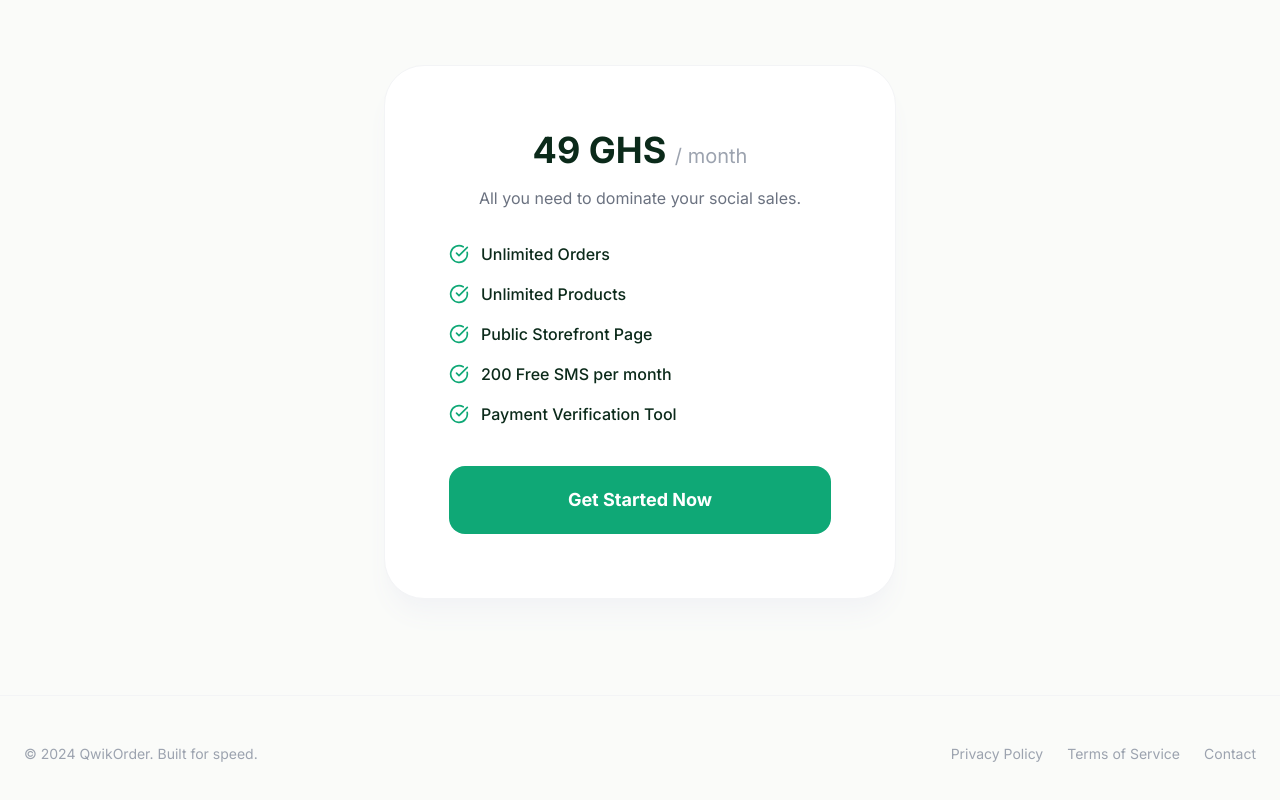
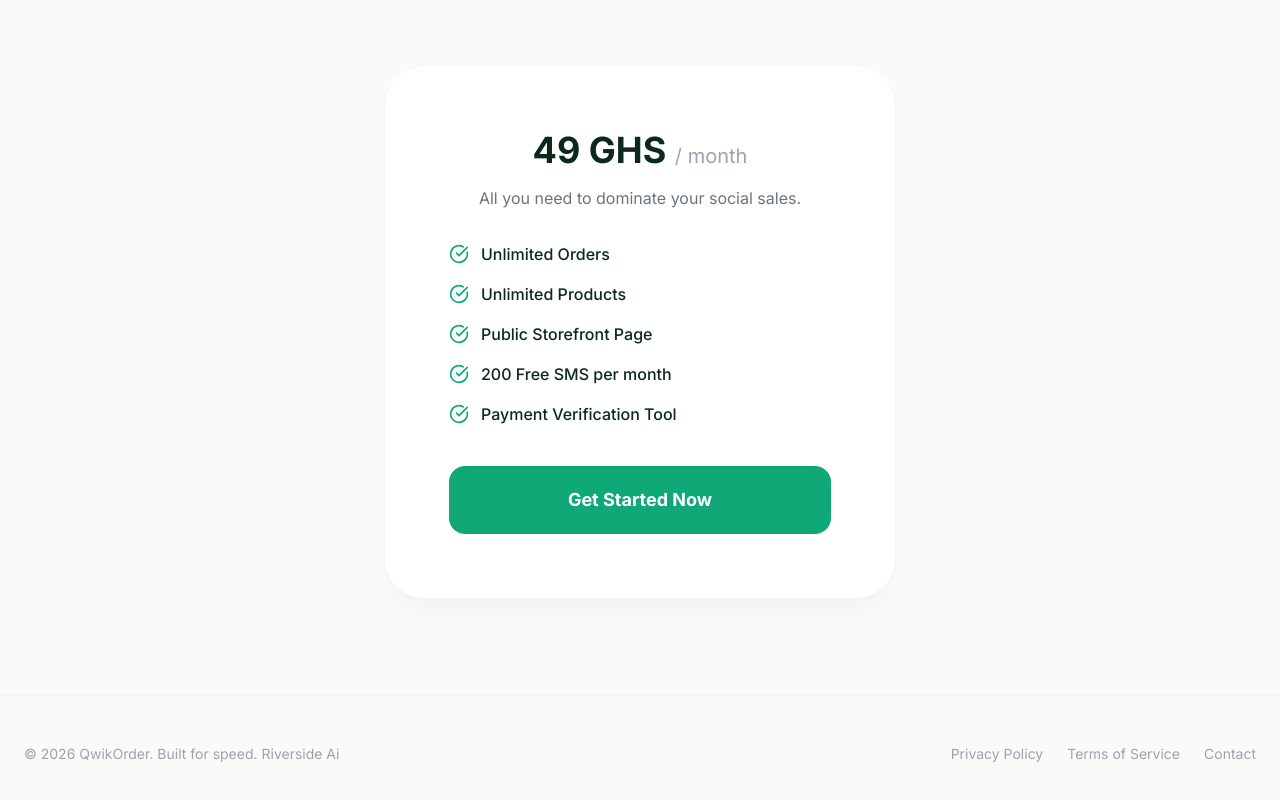
Before and after one commit to aiwithenoch/QwikOrder, a React (Vite) app: page / in a window 1280 px wide. Shown: the part 1335-2135 px from the top of the page. Built offline with nearby package versions, Linux system fonts and the light colour scheme.

Commit message:
feat: Dynamically update copyright year in footer
The copyright year in the landing page footer was hardcoded to 2024. This change updates it to dynamically reflect the current year, ensuring accuracy as time progresses. It also adds a credit for Riverside Ai.

```diff
--- a/pages/Landing.tsx
+++ b/pages/Landing.tsx
@@ -81,7 +81,7 @@ const Landing: React.FC = () => {
 
       {/* Footer */}
       <footer className="max-w-7xl mx-auto px-6 py-12 border-t border-gray-100 flex flex-col md:flex-row justify-between items-center text-sm text-gray-400 space-y-4 md:space-y-0">
-        <div>© 2024 QwikOrder. Built for speed.</div>
+        <div>© {new Date().getFullYear()} QwikOrder. Built for speed. Riverside Ai</div>
         <div className="flex space-x-6">
           <a href="#" className="hover:text-primary">Privacy Policy</a>
           <a href="#" className="hover:text-primary">Terms of Service</a>
```
